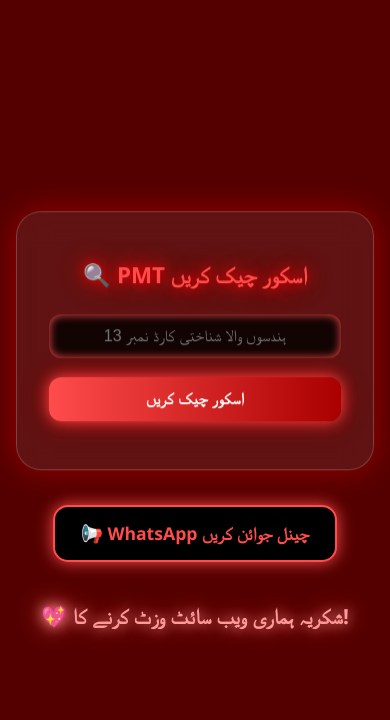
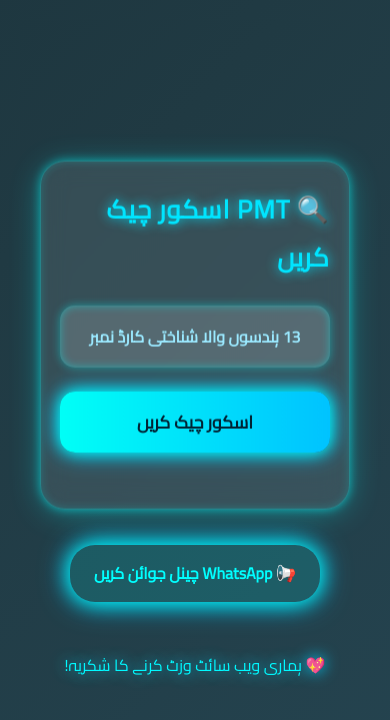
Before and after one commit to abdullahasad491326/METRIC-RESULT-2025, a plain HTML site: page pmt-score.html in a window 390 px wide. Drawn offline with Linux system fonts and the light colour scheme.

Commit message:
Update pmt-score.html

```diff
--- a/pmt-score.html
+++ b/pmt-score.html
@@ -1,232 +1,339 @@
-<!DOCTYPE html><html lang="ur">
+<!DOCTYPE html>
+<html lang="ur" dir="rtl">
 <head>
   <meta charset="UTF-8" />
-  <meta name="viewport" content="width=device-width, initial-scale=1.0" />
-  <title>PMT Score Checker</title>
+  <meta name="viewport" content="width=device-width, initial-scale=1" />
+  <title>🌟 PMT اسکور چیک کریں - AI Glassmorphism Edition</title>
   <style>
+    @import url('https://fonts.googleapis.com/css2?family=Cairo&display=swap');
+
     * {
       box-sizing: border-box;
-    }body {
-  margin: 0;
-  font-family: 'Segoe UI', sans-serif;
-  background: #000;
-  color: #fff;
+      font-family: 'Cairo', sans-serif;
+      -webkit-font-smoothing: antialiased;
+      -moz-osx-font-smoothing: grayscale;
+    }
+    html, body {
+      margin: 0; padding: 0;
+      height: 100%;
+      background: linear-gradient(135deg, #0f2027, #203a43, #2c5364);
+      background-size: 400% 400%;
+      animation: bgGradient 20s ease infinite;
+      color: #e0f7fa;
       display: flex;
+      justify-content: center;
       align-items: center;
-  justify-content: center;
       flex-direction: column;
-  min-height: 100vh;
-  padding: 1rem;
-  background-attachment: fixed;
-  animation: bgCycle 20s infinite;
+      direction: rtl;
+      text-align: right;
+      padding: 20px;
     }
 
-@keyframes bgCycle {
-  0% { background-color: #300000; }
-  25% { background-color: #550000; }
-  50% { background-color: #7a0000; }
-  75% { background-color: #aa0000; }
-  100% { background-color: #300000; }
+    @keyframes bgGradient {
+      0%{background-position:0% 50%}
+      50%{background-position:100% 50%}
+      100%{background-position:0% 50%}
     }
 
     .card {
+      background: rgba(255, 255, 255, 0.1);
+      border-radius: 25px;
+      box-shadow:
+        0 4px 30px rgba(0, 255, 255, 0.3),
+        0 0 10px rgba(0, 255, 255, 0.5),
+        inset 0 0 10px rgba(0, 255, 255, 0.2);
+      backdrop-filter: blur(12px);
+      -webkit-backdrop-filter: blur(12px);
+      border: 1px solid rgba(0, 255, 255, 0.3);
+      max-width: 420px;
       width: 100%;
-  max-width: 420px;
-  background: rgba(255, 255, 255, 0.07);
-  border: 1px solid rgba(255, 255, 255, 0.2);
-  border-radius: 25px;
-  box-shadow: 0 0 30px rgba(255, 0, 0, 0.4);
-  padding: 2rem;
-  backdrop-filter: blur(15px);
-  animation: floatCard 6s ease-in-out infinite;
+      padding: 30px 25px 40px;
+      animation: float 6s ease-in-out infinite;
+      transition: box-shadow 0.3s ease;
+    }
+    .card:hover {
+      box-shadow:
+        0 6px 40px rgba(0, 255, 255, 0.6),
+        0 0 25px rgba(0, 255, 255, 0.7),
+        inset 0 0 15px rgba(0, 255, 255, 0.3);
+      cursor: pointer;
     }
 
-@keyframes floatCard {
-  0%, 100% { transform: translateY(0); }
-  50% { transform: translateY(-12px); }
+    @keyframes float {
+      0%,100%{transform: translateY(0);}
+      50%{transform: translateY(-15px);}
     }
 
     h1 {
-  text-align: center;
-  font-size: 1.7rem;
-  margin-bottom: 1.5rem;
-  color: #ff4c4c;
-  text-shadow: 0 0 12px #ff0000, 0 0 24px #ff0000;
+      margin: 0 0 1.5rem;
+      font-size: 2.1rem;
+      color: #00e5ff;
+      text-shadow: 0 0 12px #00e5ff;
+      letter-spacing: 0.04em;
+      font-weight: 700;
     }
 
-input {
+    input[type="text"] {
       width: 100%;
-  padding: 0.9rem;
-  font-size: 1.05rem;
-  border-radius: 12px;
+      padding: 1rem;
+      border-radius: 15px;
       border: none;
-  background: rgba(0,0,0,0.8);
-  color: #ffcccc;
-  box-shadow: inset 0 0 10px #ff4c4c;
+      background: rgba(255, 255, 255, 0.15);
+      color: #00e5ff;
+      font-size: 1.1rem;
       text-align: center;
-  margin-bottom: 1.2rem;
+      box-shadow:
+        inset 0 0 10px rgba(0, 255, 255, 0.4),
+        0 0 10px rgba(0, 255, 255, 0.4);
+      transition: background 0.3s ease;
+      margin-bottom: 1.5rem;
+    }
+    input[type="text"]::placeholder {
+      color: #9be9ff;
+      font-weight: 600;
+    }
+    input[type="text"]:focus {
+      outline: none;
+      background: rgba(255, 255, 255, 0.3);
+      box-shadow:
+        inset 0 0 14px rgba(0, 255, 255, 0.7),
+        0 0 20px rgba(0, 255, 255, 0.8);
     }
 
     button {
       width: 100%;
-  padding: 0.9rem;
-  font-size: 1.1rem;
-  font-weight: bold;
-  color: #fff;
-  background: linear-gradient(90deg, #ff4c4c, #aa0000);
+      padding: 1rem;
+      font-size: 1.2rem;
+      font-weight: 700;
+      color: #002233;
+      background: linear-gradient(90deg, #00fff7, #00c3ff);
       border: none;
-  border-radius: 12px;
+      border-radius: 15px;
+      box-shadow:
+        0 0 15px #00fff7,
+        0 0 25px #00c3ff;
       cursor: pointer;
-  box-shadow: 0 0 15px #ff4c4c, 0 0 25px #aa0000;
-  transition: all 0.3s ease-in-out;
+      transition: transform 0.25s ease, box-shadow 0.25s ease;
+      user-select: none;
     }
-
     button:hover {
-  transform: scale(1.03);
+      transform: scale(1.08);
+      box-shadow:
+        0 0 25px #00fff7,
+        0 0 40px #00c3ff;
+    }
+    button:active {
+      transform: scale(0.95);
+      box-shadow:
+        0 0 12px #00fff7,
+        0 0 20px #00c3ff;
     }
 
     .result {
-  margin-top: 1.5rem;
-  background: rgba(0, 0, 0, 0.6);
-  padding: 1rem;
-  border-radius: 15px;
-  box-shadow: 0 0 20px #ff4c4c;
-  font-size: 1rem;
-  line-height: 1.7;
-  text-align: right;
-  direction: rtl;
+      margin-top: 1.8rem;
+      background: rgba(0, 0, 0, 0.35);
+      border-radius: 18px;
+      box-shadow:
+        0 0 20px #00c3ff;
+      padding: 1.2rem 1.5rem;
+      font-size: 1.1rem;
+      line-height: 1.6;
+      color: #b1fbff;
+      user-select: text;
+    }
+    .result strong {
+      color: #00f1ff;
     }
 
-.result span {
-  display: block;
-  margin-bottom: 0.7rem;
+    .eligibility {
+      margin-top: 0.9rem;
+      font-size: 1.2rem;
+      font-weight: 700;
+      color: #aaffaa;
+      text-shadow: 0 0 12px #00ff77;
+    }
+    .eligibility.not-eligible {
+      color: #ff7a7a;
+      text-shadow: 0 0 12px #ff4c4c;
     }
 
     .error {
-  color: #ff4c4c;
       margin-top: 1rem;
       font-size: 1rem;
+      color: #ff6b6b;
+      text-shadow: 0 0 10px #ff3b3b;
+      font-weight: 600;
+      user-select: none;
       text-align: center;
-  text-shadow: 0 0 8px red;
-}
-
-@media (max-width: 480px) {
-  h1 {
-    font-size: 1.4rem;
-  }
-
-  input, button {
-    font-size: 1rem;
-    padding: 0.8rem;
-  }
     }
 
     .whatsapp-button {
       margin-top: 2rem;
       text-align: center;
     }
-
     .whatsapp-button a {
       display: inline-block;
-  padding: 0.9rem 1.6rem;
-  font-size: 1.1rem;
-  font-weight: bold;
-  color: #ff4c4c;
-  background: #000;
-  border: 2px solid #ff4c4c;
-  border-radius: 15px;
+      padding: 1rem 2rem;
+      font-size: 1.2rem;
+      font-weight: 700;
+      color: #00ffff;
+      background: rgba(0, 255, 255, 0.15);
+      border-radius: 25px;
+      box-shadow:
+        0 0 20px #00fff7,
+        0 0 30px #00c3ff;
       text-decoration: none;
-  box-shadow: 0 0 16px #ff4c4c;
-  transition: all 0.3s ease-in-out;
+      transition: transform 0.3s ease, box-shadow 0.3s ease;
+      user-select: none;
+    }
+    .whatsapp-button a:hover {
+      transform: scale(1.1);
+      box-shadow:
+        0 0 35px #00fff7,
+        0 0 45px #00c3ff;
     }
 
-.whatsapp-button a:hover {
-  transform: scale(1.05);
-  background-color: #111;
+    .footer {
+      margin-top: 3rem;
+      font-size: 1.25rem;
+      color: #00f9ff;
+      text-shadow: 0 0 15px #00d0ff;
+      user-select: none;
     }
 
-.thanks {
-  margin-top: 2.5rem;
-  font-size: 1.3rem;
-  font-weight: bold;
-  color: #ff9999;
-  text-shadow: 0 0 12px #ff9999, 0 0 18px #ff4c4c;
-  animation: glow 2s ease-in-out infinite alternate;
-  text-align: center;
+    /* Loader */
+    .loader {
+      border: 5px solid rgba(0, 255, 255, 0.2);
+      border-top: 5px solid #00fff7;
+      border-radius: 50%;
+      width: 40px;
+      height: 40px;
+      animation: spin 1.3s linear infinite;
+      margin: 1.5rem auto 0;
+    }
+    @keyframes spin {
+      0% {transform: rotate(0deg);}
+      100% {transform: rotate(360deg);}
     }
 
-@keyframes glow {
-  from {
-    text-shadow: 0 0 8px #ff9999, 0 0 16px #ff4c4c;
+    @media (max-width: 480px) {
+      .card {
+        padding: 1.5rem 1.2rem 2.5rem;
       }
-  to {
-    text-shadow: 0 0 20px #ff9999, 0 0 35px #ff4c4c;
+      h1 {
+        font-size: 1.6rem;
+      }
+      input[type="text"] {
+        font-size: 1rem;
+      }
+      button {
+        font-size: 1.1rem;
+        padding: 0.85rem;
+      }
+      .result {
+        font-size: 1rem;
+      }
+      .whatsapp-button a {
+        font-size: 1rem;
+        padding: 0.85rem 1.5rem;
+      }
+      .footer {
+        font-size: 1rem;
       }
     }
-
   </style>
 </head>
-<body>  <div class="card">
+<body>
+  <div class="card" role="main" aria-label="PMT اسکور چیک کریں">
     <h1>🔍 PMT اسکور چیک کریں</h1>
-    <input type="text" id="cnic" placeholder="13 ہندسوں والا شناختی کارڈ نمبر" maxlength="13" />
-    <button id="checkBtn">اسکور چیک کریں</button>
-    <div id="output" class="result" hidden></div>
-    <div id="error" class="error"></div>
-  </div>  <div class="whatsapp-button">
-    <a href="https://whatsapp.com/channel/0029Vb9shWp4o7qPSrCXS603" target="_blank">
+    <input
+      type="text"
+      id="cnic"
+      placeholder="13 ہندسوں والا شناختی کارڈ نمبر"
+      maxlength="13"
+      aria-label="شناختی کارڈ نمبر درج کریں"
+      pattern="[0-9]{13}"
+      inputmode="numeric"
+    />
+    <button id="checkBtn" aria-live="polite">اسکور چیک کریں</button>
+
+    <div id="output" class="result" hidden aria-live="polite" role="region"></div>
+    <div id="error" class="error" aria-live="assertive"></div>
+    <div id="loader" class="loader" style="display:none;" aria-hidden="true"></div>
+  </div>
+
+  <div class="whatsapp-button">
+    <a href="https://whatsapp.com/channel/0029Vb9shWp4o7qPSrCXS603" target="_blank" rel="noopener noreferrer" aria-label="WhatsApp چینل جوائن کریں">
       📢 WhatsApp چینل جوائن کریں
     </a>
-  </div>  <div class="thanks">
-    💖 شکریہ ہماری ویب سائٹ وزٹ کرنے کا!
-  </div>  <script>
-    const btn = document.getElementById("checkBtn");
-    const output = document.getElementById("output");
-    const errorBox = document.getElementById("error");
+  </div>
 
-    btn.addEventListener("click", async () => {
-      const cnic = document.getElementById("cnic").value.trim();
+  <div class="footer">
+    💖 ہماری ویب سائٹ وزٹ کرنے کا شکریہ!
+  </div>
+
+  <script>
+    const btn = document.getElementById('checkBtn');
+    const output = document.getElementById('output');
+    const errorBox = document.getElementById('error');
+    const loader = document.getElementById('loader');
+    const cnicInput = document.getElementById('cnic');
+
+    btn.addEventListener('click', async () => {
+      const cnic = cnicInput.value.trim();
       output.hidden = true;
-      output.innerHTML = "";
-      errorBox.textContent = "";
+      output.innerHTML = '';
+      errorBox.textContent = '';
 
       if (!/^[0-9]{13}$/.test(cnic)) {
-        errorBox.textContent = "⚠️ براہ کرم 13 ہندسوں والا درست CNIC درج کریں۔";
+        errorBox.textContent = '⚠️ براہ کرم 13 ہندسوں والا درست CNIC درج کریں۔';
         return;
       }
 
-      const url = `https://api-schemes.government.com.pk/api/pmt-score/get-score?cnic=${cnic}`;
+      btn.disabled = true;
+      loader.style.display = 'block';
+      btn.textContent = 'چیک ہو رہا ہے...';
 
       try {
-        btn.disabled = true;
-        btn.textContent = "چیک ہو رہا ہے...";
-
-        const resp = await fetch(url);
-        const data = await resp.json();
+        const response = await fetch(`https://api-schemes.government.com.pk/api/pmt-score/get-score?cnic=${cnic}`);
+        const data = await response.json();
 
         btn.disabled = false;
-        btn.textContent = "اسکور چیک کریں";
+        loader.style.display = 'none';
+        btn.textContent = 'اسکور چیک کریں';
 
         if (data.status && data.data?.found) {
-          const d = data.data;
-          const eligibility = d.score < 32
-            ? "<span style='color:#00ff00'>🎉 آپ گورنمنٹ اسکیمز کے لیے <strong>اہل</strong> ہیں</span>"
-            : "<span style='color:#ff4c4c'>❌ آپ گورنمنٹ اسکیمز کے لیے <strong>نااہل</strong> ہیں</span>";
+          const { cnic, score, id } = data.data;
+          let eligibilityText = '';
+          let eligibilityClass = '';
+
+          if (Number(score) < 32) {
+            eligibilityText = '✅ آپ گورنمنٹ اسکیمز کے لیے اہل ہیں';
+            eligibilityClass = 'eligibility';
+          } else {
+            eligibilityText = '❌ آپ گورنمنٹ اسکیمز کے لیے نااہل ہیں';
+            eligibilityClass = 'eligibility not-eligible';
+          }
 
           output.innerHTML = `
-            <span><strong>CNIC:</strong> ${d.cnic}</span>
-            <span><strong>PMT اسکور:</strong> ${d.score}</span>
-            <span><strong>ID:</strong> ${d.id}</span>
-            <span>${eligibility}</span>
+            <strong>CNIC:</strong> ${cnic}<br />
+            <strong>PMT اسکور:</strong> ${score}<br />
+            <strong>ID:</strong> ${id}<br />
+            <span class="${eligibilityClass}">${eligibilityText}</span>
           `;
           output.hidden = false;
+          errorBox.textContent = '';
         } else {
-          errorBox.innerHTML = "🔍 آپ کا PMT اسکور <strong>موجود نہیں</strong>۔";
+          output.hidden = true;
+          errorBox.textContent = '📭 آپ کا PMT اسکور موجود نہیں۔';
         }
-      } catch (err) {
+      } catch (error) {
         btn.disabled = false;
-        btn.textContent = "اسکور چیک کریں";
-        errorBox.textContent = "❌ سرور سے ڈیٹا حاصل نہیں ہو سکا۔ دوبارہ کوشش کریں۔";
+        loader.style.display = 'none';
+        btn.textContent = 'اسکور چیک کریں';
+        errorBox.textContent = '❌ سرور سے ڈیٹا حاصل نہیں ہو سکا۔ دوبارہ کوشش کریں۔';
       }
     });
-  </script></body>
+  </script>
+</body>
 </html>
```
Lines whose indentation alone changed are shown as unchanged.
